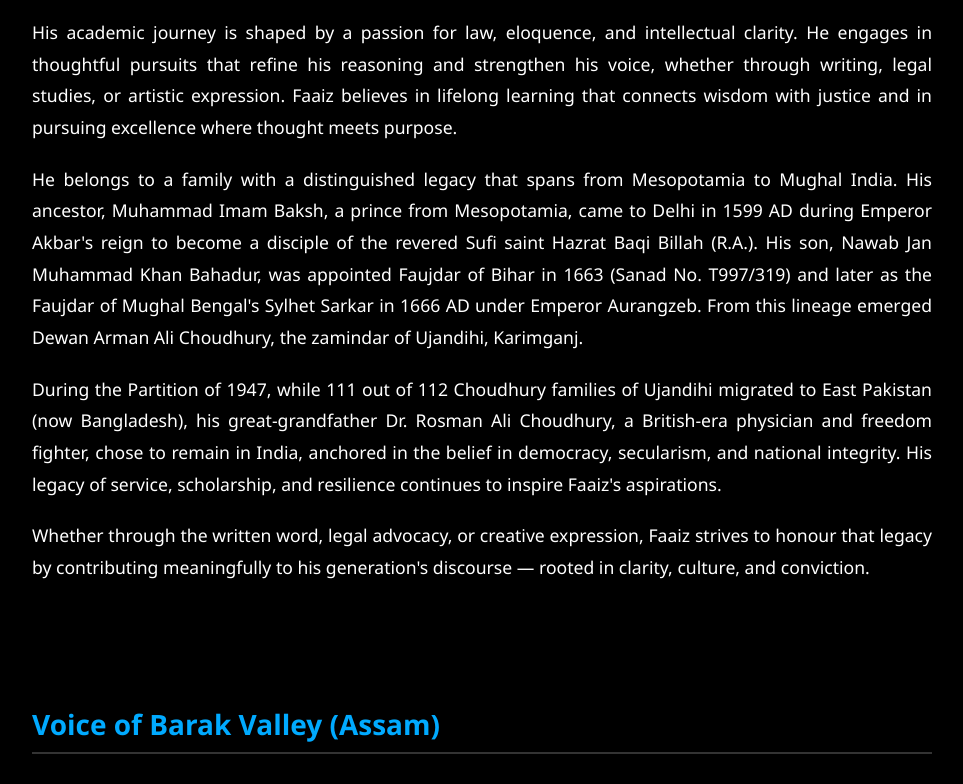
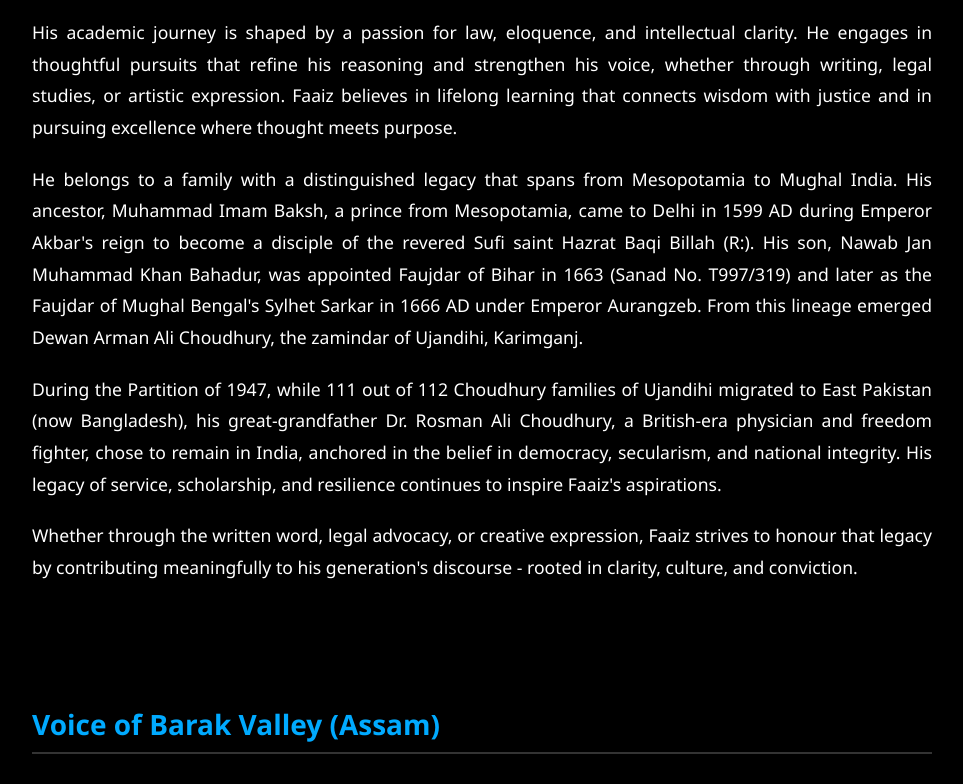
Before and after one commit to FaaizxChoudhury/faaizchoudhury, a plain HTML site: page index.html in a window 1280 px wide. Shown: the part 614-1398 px from the top of the page, without its empty margins (158-1121 px from the left). Drawn offline with Linux system fonts and the light colour scheme.

Commit message:
Update index.html

```diff
--- a/index.html
+++ b/index.html
@@ -115,9 +115,9 @@ color: #bbb;
     <h2>About</h2>
     <p>Muazzaz Ahmed Choudhury, also known as Faaiz Choudhury, is presently pursuing his B.A. LL.B. with earnest dedication. Hailing from the culturally rich town of Karimganj, Assam, he carries within him a deep-rooted sense of purpose and determination to grow through knowledge, expression, and service.</p>
     <p>His academic journey is shaped by a passion for law, eloquence, and intellectual clarity. He engages in thoughtful pursuits that refine his reasoning and strengthen his voice, whether through writing, legal studies, or artistic expression. Faaiz believes in lifelong learning that connects wisdom with justice and in pursuing excellence where thought meets purpose.</p>
-    <p>He belongs to a family with a distinguished legacy that spans from Mesopotamia to Mughal India. His ancestor, Muhammad Imam Baksh, a prince from Mesopotamia, came to Delhi in 1599 AD during Emperor Akbar's reign to become a disciple of the revered Sufi saint Hazrat Baqi Billah (R.A.). His son, Nawab Jan Muhammad Khan Bahadur, was appointed Faujdar of Bihar in 1663 (Sanad No. T997/319) and later as the Faujdar of Mughal Bengal's Sylhet Sarkar in 1666 AD under Emperor Aurangzeb. From this lineage emerged Dewan Arman Ali Choudhury, the zamindar of Ujandihi, Karimganj.</p>
+    <p>He belongs to a family with a distinguished legacy that spans from Mesopotamia to Mughal India. His ancestor, Muhammad Imam Baksh, a prince from Mesopotamia, came to Delhi in 1599 AD during Emperor Akbar's reign to become a disciple of the revered Sufi saint Hazrat Baqi Billah (R:). His son, Nawab Jan Muhammad Khan Bahadur, was appointed Faujdar of Bihar in 1663 (Sanad No. T997/319) and later as the Faujdar of Mughal Bengal's Sylhet Sarkar in 1666 AD under Emperor Aurangzeb. From this lineage emerged Dewan Arman Ali Choudhury, the zamindar of Ujandihi, Karimganj.</p>
     <p>During the Partition of 1947, while 111 out of 112 Choudhury families of Ujandihi migrated to East Pakistan (now Bangladesh), his great-grandfather Dr. Rosman Ali Choudhury, a British-era physician and freedom fighter, chose to remain in India, anchored in the belief in democracy, secularism, and national integrity. His legacy of service, scholarship, and resilience continues to inspire Faaiz's aspirations.</p>
-    <p>Whether through the written word, legal advocacy, or creative expression, Faaiz strives to honour that legacy by contributing meaningfully to his generation's discourse — rooted in clarity, culture, and conviction.</p>
+    <p>Whether through the written word, legal advocacy, or creative expression, Faaiz strives to honour that legacy by contributing meaningfully to his generation's discourse - rooted in clarity, culture, and conviction.</p>
   </section>
 
   <!DOCTYPE html>
```
